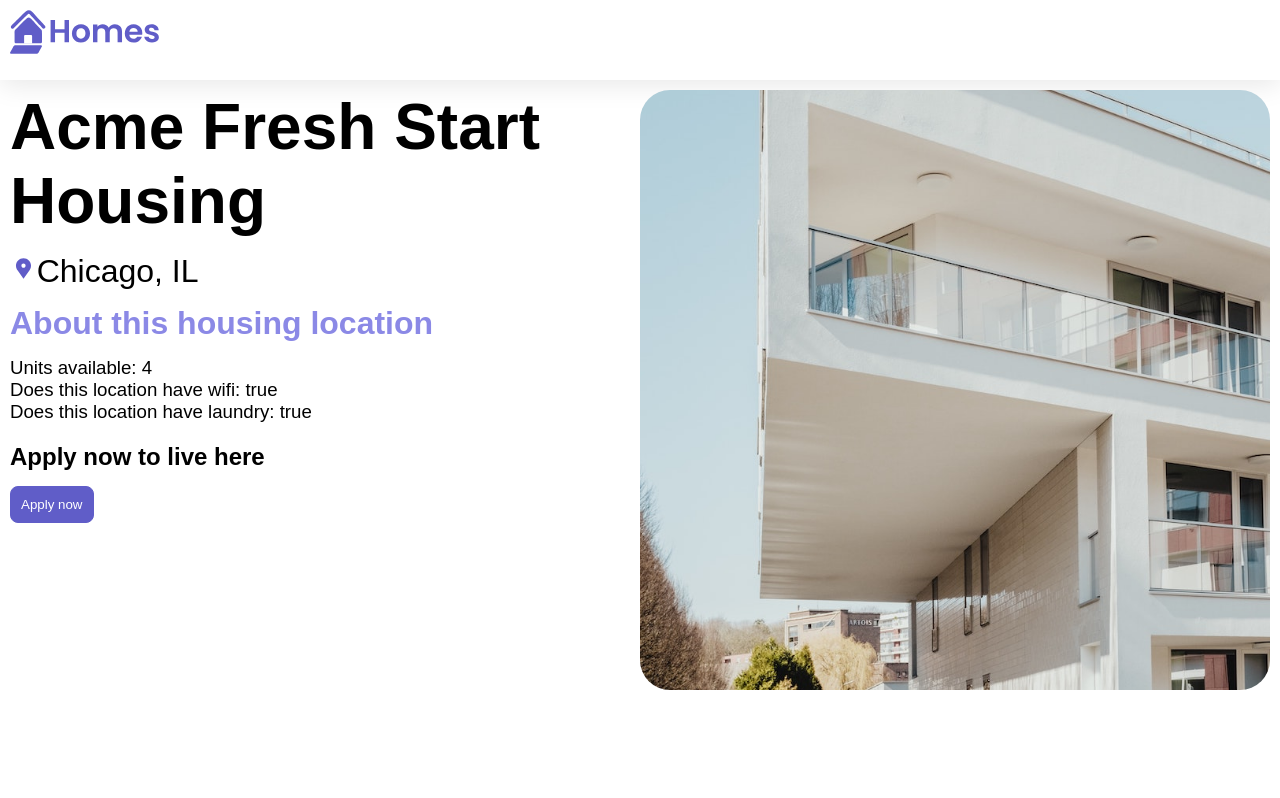
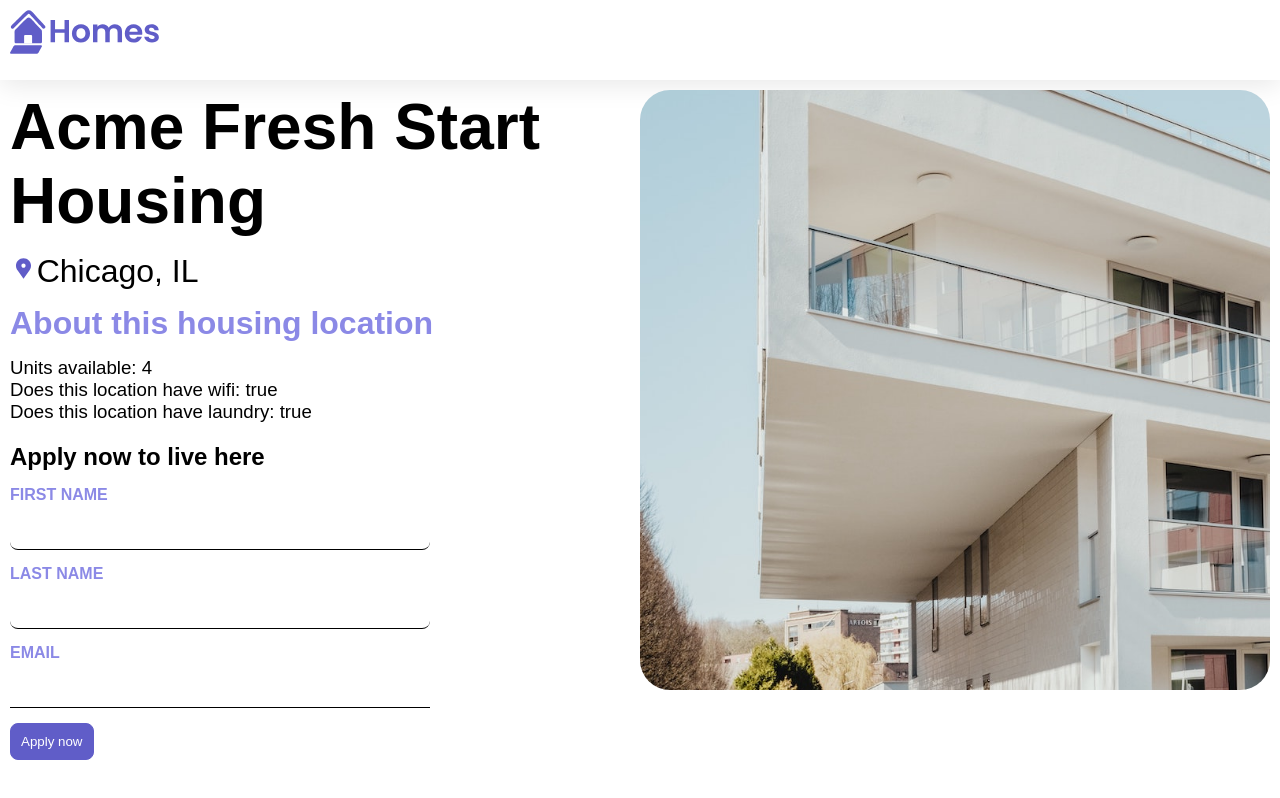
Before and after one commit to QJanvier/FAngular, an Angular app: page /details/0 in a window 1280 px wide. Built offline with nearby package versions, Linux system fonts and the light colour scheme.

Commit message:
Added a form for details page

```diff
--- a/src/app/details/details.component.html
+++ b/src/app/details/details.component.html
@@ -14,6 +14,16 @@
     </section>
     <section class="listing-apply">
         <h2 class="section-heading">Apply now to live here</h2>
-        <button class="primary" type="button">Apply now</button>
+        <form [formGroup]="applyForm" (submit)="submitApplication()">
+            <label for="first-name">First Name</label>
+            <input type="text" id="first-name" formControlName="firstName">
+
+            <label for="last-name">Last Name</label>
+            <input type="text" id="last-name" formControlName="lastName">
+
+            <label for="email">Email</label>
+            <input type="email" id="email" formControlName="email">
+            <button type="submit" class="primary">Apply now</button>
+        </form>
     </section>
 </article>
--- a/src/app/details/details.component.ts
+++ b/src/app/details/details.component.ts
@@ -3,11 +3,12 @@
 import { ActivatedRoute } from '@angular/router';
 import { HousingService } from '../housing';
 import { HousingLocation } from '../housing-location';
+import { FormControl, FormGroup, ReactiveFormsModule } from '@angular/forms';
 
 @Component({
   selector: 'app-details',
   standalone: true,
-  imports: [CommonModule],
+  imports: [CommonModule, ReactiveFormsModule],
   templateUrl: './details.component.html',
   styleUrls: ['./details.component.scss']
 })
@@ -15,10 +16,22 @@
   route: ActivatedRoute= inject(ActivatedRoute);
   housingService = inject(HousingService);
   housingLocation: HousingLocation | undefined;
+  applyForm = new FormGroup({
+    firstName: new FormControl(''),
+    lastName: new FormControl(''),
+    email: new FormControl(''),
+  })
 
   ngOnInit(): void {
     const housingLocationId = Number(this.route.snapshot.paramMap.get('id'));
     this.housingLocation = this.housingService.
     getHousingLocationById(housingLocationId);
   }
+  submitApplication() {
+    this.housingService.submitApplication(
+      this.applyForm.value.firstName ?? '',
+      this.applyForm.value.lastName ?? '',
+      this.applyForm.value.email ?? ''
+    )
+  }
 }
--- a/src/app/housing.ts
+++ b/src/app/housing.ts
@@ -1,5 +1,6 @@
 import { Injectable } from '@angular/core';
 import { HousingLocation} from './housing-location';
+import { last } from 'rxjs';
 
 @Injectable({
   providedIn: 'root'
@@ -117,4 +118,7 @@
   getHousingLocationById(id: number): HousingLocation | undefined {
     return this.housingLocationList.find(housingLocation => housingLocation.id === id);
   }
+  submitApplication(firstName: string, lastName: string, email: string) {
+    console.log(firstName, lastName, email);
+  }
 }
```
